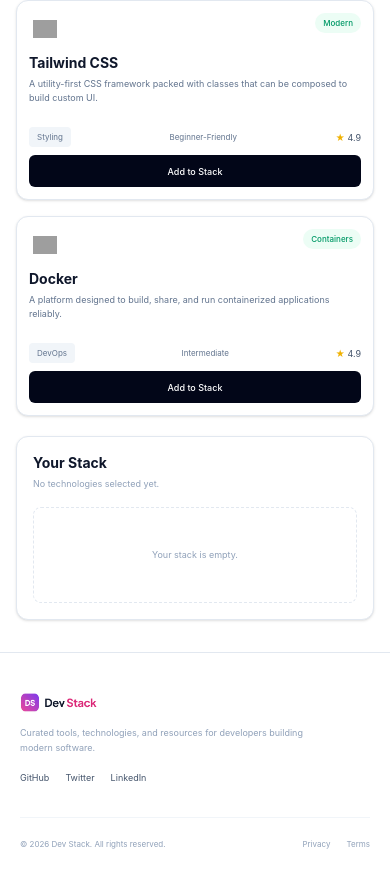
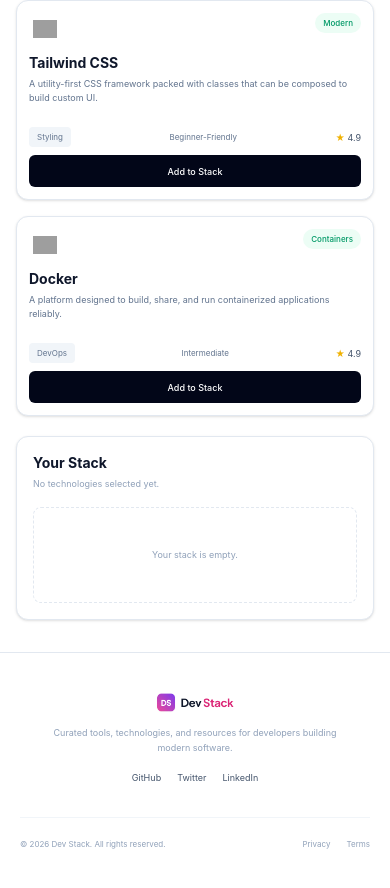
Before and after one commit to Saida-85/assignment-5, a React (Vite) app: page / in a window 390 px wide. Shown: the part 2992-3880 px from the top of the page. Built offline with nearby package versions, Linux system fonts and the light colour scheme; grey boxes are pictures that could not be loaded.

Commit message:
src/components/MainFooter.tsx

```diff
--- a/src/components/MainFooter.tsx
+++ b/src/components/MainFooter.tsx
@@ -8,15 +8,19 @@
         <div className="grid grid-cols-1 gap-8 md:grid-cols-4 md:gap-10">
           {/* Brand */}
           <div className="md:col-span-1">
-            <img src={FooterLogo} alt="Dev Stack" className="h-5 w-auto" />
+            <img
+              src={FooterLogo}
+              alt="Dev Stack"
+              className="block mx-auto md:mx-0 h-5 w-auto"
+            />
 
-            <p className="mt-3 max-w-[300px] text-[9px] leading-[1.7] text-slate-400 md:text-[10px]">
+            <p className="mt-3 mx-auto md:mx-0 max-w-[300px] text-center md:text-left text-[9px] leading-[1.7] text-slate-400 md:text-[10px]">
               Curated tools, technologies, and resources for developers building
               modern software.
             </p>
 
             {/* Social Links */}
-            <div className="mt-4 flex items-center gap-4">
+            <div className="mt-4 flex justify-center md:justify-start items-center gap-4">
               <a
                 href="https://github.com"
                 target="_blank"
```
